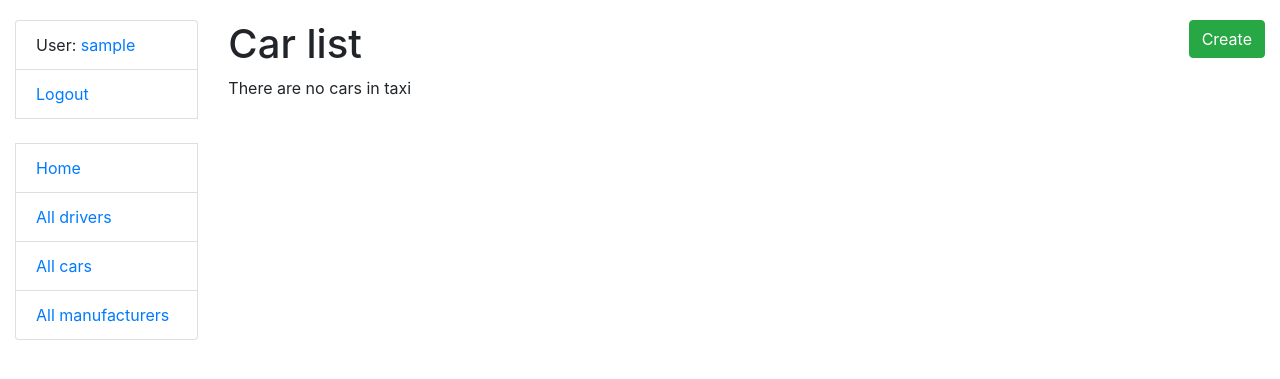
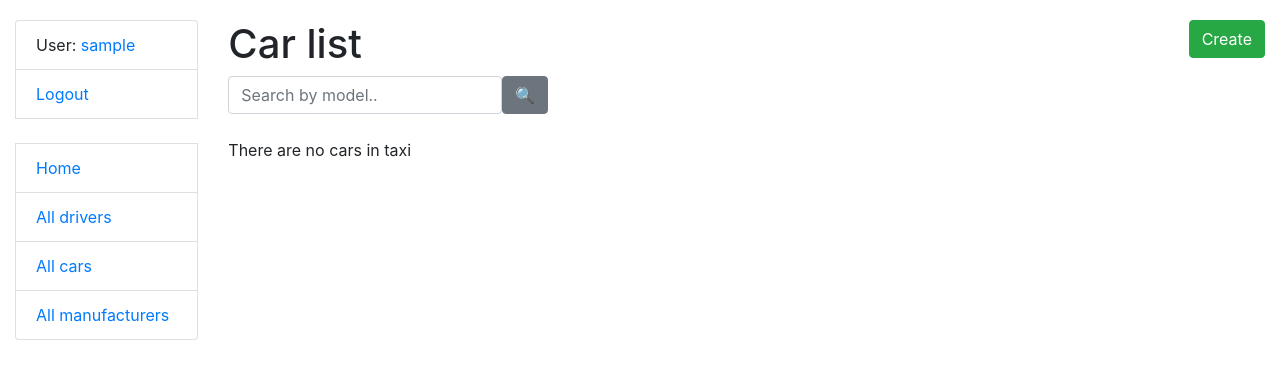
Before and after one commit to Igor-Cegelnyk/taxi-service, a Django app: page /cars/ in a window 1280 px wide. Shown: the top 379 px of the page. Run offline with Django 4.2, Linux system fonts and the light colour scheme; the visitor is signed in with stand-in values (Sample User, id 1); data that the repository does not hold is empty; some libraries are stand-ins or nearby versions.

Commit message:
Added search to cars list

```diff
--- a/taxi/form.py
+++ b/taxi/form.py
@@ -51,3 +51,14 @@ class CarForm(forms.ModelForm):
     class Meta:
         model = Car
         fields = "__all__"
+
+
+class CarSearchForm(forms.Form):
+    model = forms.CharField(
+        max_length=200,
+        required=False,
+        label="",
+        widget=forms.TextInput(
+            attrs={"placeholder": "Search by model.."}
+        )
+    )
--- a/taxi/views.py
+++ b/taxi/views.py
@@ -5,7 +5,7 @@ from django.urls import reverse_lazy
 from django.views import generic
 from django.contrib.auth.mixins import LoginRequiredMixin
 
-from .form import DriverCreationForm, DriverLicenseUpdateForm, CarForm
+from .form import DriverCreationForm, DriverLicenseUpdateForm, CarForm, CarSearchForm
 from .models import Driver, Car, Manufacturer
 
 
@@ -60,6 +60,25 @@ class CarListView(LoginRequiredMixin, generic.ListView):
     model = Car
     paginate_by = 2
     queryset = Car.objects.all().select_related("manufacturer")
+
+    def get_context_data(self, *, object_list=None, **kwargs):
+        context = super(CarListView, self).get_context_data(**kwargs)
+
+        model = self.request.GET.get("model", "")
+
+        context["search_form"] = CarSearchForm(
+            initial={"model": model}
+        )
+
+        return context
+
+    def get_queryset(self):
+        model = self.request.GET.get("model")
+
+        if model:
+            return self.queryset.filter(model__icontains=model)
+
+        return self.queryset
 
 
 class CarDetailView(LoginRequiredMixin, generic.DetailView):
--- a/templates/taxi/car_list.html
+++ b/templates/taxi/car_list.html
@@ -1,4 +1,5 @@
 {% extends "base.html" %}
+{% load crispy_forms_filters %}
 
 {% block content %}
   <h1>
@@ -8,6 +9,15 @@
           Create
       </a>
   </h1>
+
+    <form action="" method="get" class="form-inline">
+
+      {{ search_form|crispy }}
+        <input class="btn btn-secondary" type="submit" value="🔍">
+
+    </form>
+    <br>
+
   {% if car_list %}
     <ul>
       {% for car in car_list %}
```
Also changed, not shown: README.md, 1 other file.
